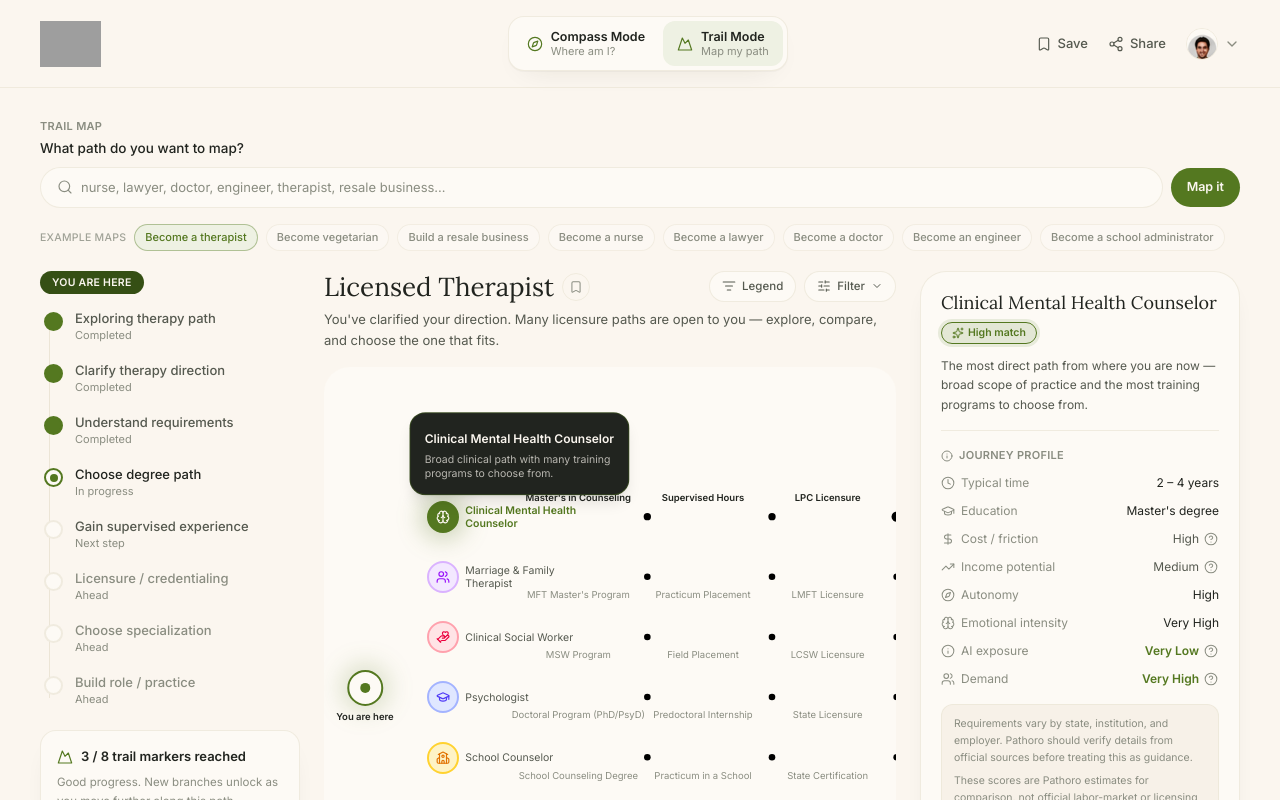
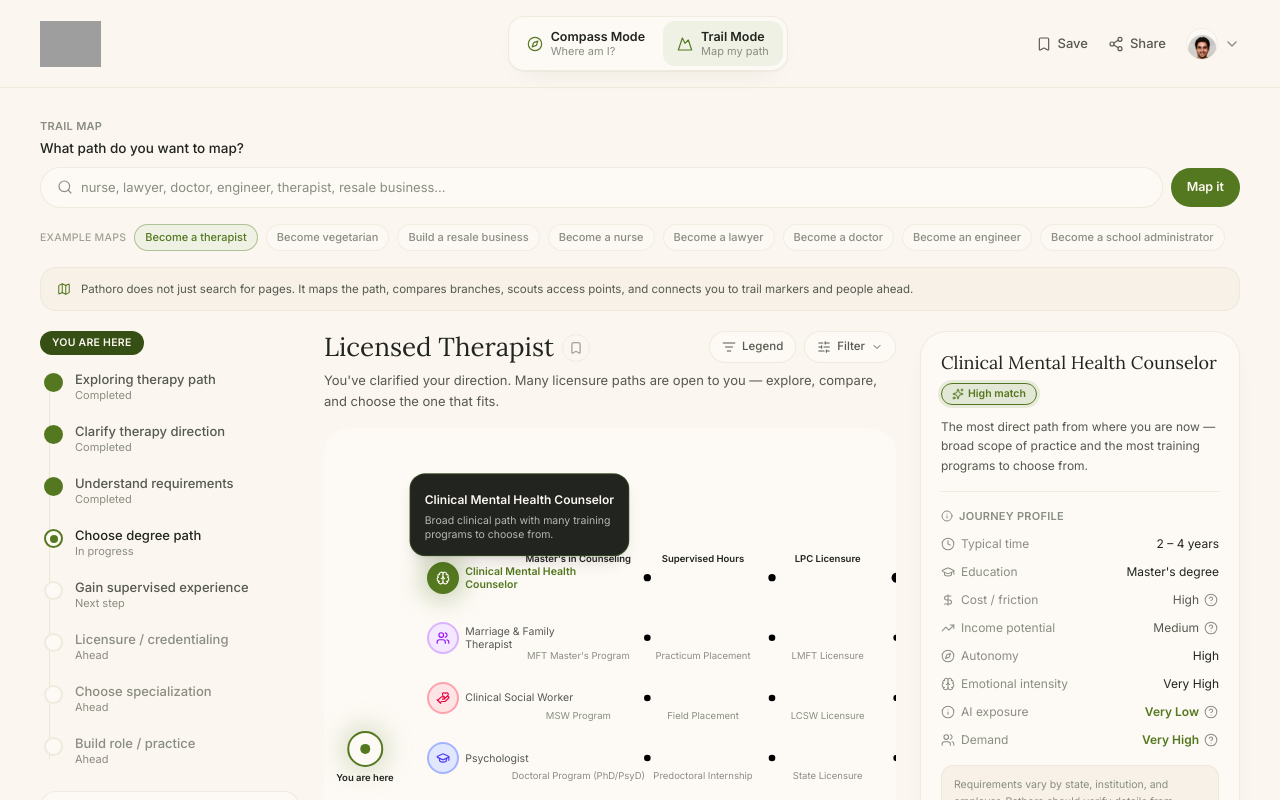
Before and after one commit to Mussafi/pathoro-mvp, a Next.js app: page /trail-map in a window 1280 px wide. Shown: the top 800 px of the page. Built offline with nearby package versions, Linux system fonts and the light colour scheme; grey boxes are pictures that could not be loaded.

Commit message:
Prepare public alpha flow

```diff
--- a/app/opportunity/[id]/page.tsx
+++ b/app/opportunity/[id]/page.tsx
@@ -194,7 +194,7 @@ function OpportunityDetailContent({ id }: { id: string }) {
             <p className="mt-4 text-[11px] text-ink-faint">
               {dbOpportunity
                 ? "Saved to the database."
-                : "Local prototype only — reviewed opportunities are stored in this browser's localStorage, not a database."}
+                : "This access point isn't saved to Pathoro's database yet — it's stored locally in this browser."}
             </p>
           </div>
         ) : null}
--- a/app/trail-map/page.tsx
+++ b/app/trail-map/page.tsx
@@ -1,7 +1,7 @@
 "use client";
 
 import { useEffect, useState } from "react";
-import { Bookmark, ChevronDown, ListFilter, SlidersHorizontal } from "lucide-react";
+import { Bookmark, ChevronDown, ListFilter, Map, SlidersHorizontal } from "lucide-react";
 import { RoutePlanningHeader } from "@/components/route/RoutePlanningHeader";
 import { TrailMapMilestoneSidebar } from "@/components/trailmap/TrailMapMilestoneSidebar";
 import { TrailMapBranchDiagram } from "@/components/trailmap/TrailMapBranchDiagram";
@@ -79,6 +79,15 @@ export default function TrailMapPage() {
           />
         </div>
 
+        <div className="mt-4 flex items-start gap-2.5 rounded-2xl border border-line/70 bg-cream-field px-4 py-3">
+          <Map className="mt-0.5 h-3.5 w-3.5 shrink-0 text-green" strokeWidth={1.75} />
+          <p className="text-[11.5px] leading-relaxed text-ink-soft">
+            Pathoro does not just search for pages. It maps the path,
+            compares branches, scouts access points, and connects you to
+            trail markers and people ahead.
+          </p>
+        </div>
+
         {unmatchedGoal ? (
           <TrailMapGenericShell goalText={unmatchedGoal} />
         ) : (
--- a/components/route/BestNextRouteCard.tsx
+++ b/components/route/BestNextRouteCard.tsx
@@ -1,7 +1,7 @@
 "use client";
 
 import Link from "next/link";
-import { ArrowRight, Clock, Heart, Lock, Sparkles, Star } from "lucide-react";
+import { ArrowRight, Heart, Lock, Sparkles, Star } from "lucide-react";
 import { routes } from "@/lib/routes";
 import { getOpportunityDetailHref } from "@/lib/opportunitySchema";
 import { mergeReviewedOnly, getRelevantSeedOpportunities, filterForRoute } from "@/lib/reviewedOpportunities";
@@ -204,23 +204,13 @@ export function BestNextRouteCard({
         </Link>
       )}
       {opportunity && !detailHref && (accessPointKind === "reviewed" || accessPointKind === "seed") && (
-        <>
-          <button
-            type="button"
-            disabled
-            className="mt-5 flex cursor-not-allowed items-center justify-center gap-2 rounded-full border border-line/70 bg-cream-field py-2.75 text-[13.5px] font-medium text-ink-faint"
-          >
-            <Clock className="h-3.5 w-3.5" strokeWidth={1.75} />
-            Opportunity preview coming soon
-          </button>
         <Link
           href="/opportunity/plant-based-cooking-class"
-            className="mt-2 flex items-center justify-center gap-2 rounded-full border border-line/70 py-2.75 text-[13.5px] font-medium text-ink outline-none transition hover:border-ink-faint/40 focus-visible:ring-2 focus-visible:ring-green/50 focus-visible:ring-offset-2"
+          className="mt-5 flex items-center justify-center gap-2 rounded-full border border-line/70 py-2.75 text-[13.5px] font-medium text-ink outline-none transition hover:border-ink-faint/40 focus-visible:ring-2 focus-visible:ring-green/50 focus-visible:ring-offset-2"
         >
           View sample opportunity detail
           <ArrowRight className="h-3.5 w-3.5" />
         </Link>
-        </>
       )}
       <button
         type="button"
--- a/components/route/OpportunityTile.tsx
+++ b/components/route/OpportunityTile.tsx
@@ -117,7 +117,7 @@ export function OpportunityTile({
       </div>
       {isMockSeed && (
         <p className="mt-2 text-[10px] text-ink-faint/80">
-          Preview data · Mock seed · Real ingestion coming soon
+          Preview data — not yet a live, ingested opportunity
         </p>
       )}
     </>
@@ -254,7 +254,7 @@ function OpportunityPreviewModal({
               View detail page
             </Link>
           ) : (
-            <p className="text-center text-[11.5px] text-ink-faint">Detail page coming soon</p>
+            <p className="text-center text-[11.5px] text-ink-faint">No dedicated detail page for this preview yet</p>
           )}
         </div>
       </div>
```
Lines whose indentation alone changed are shown as unchanged.
